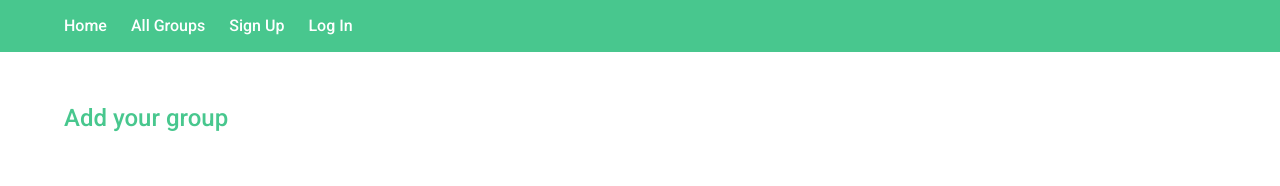
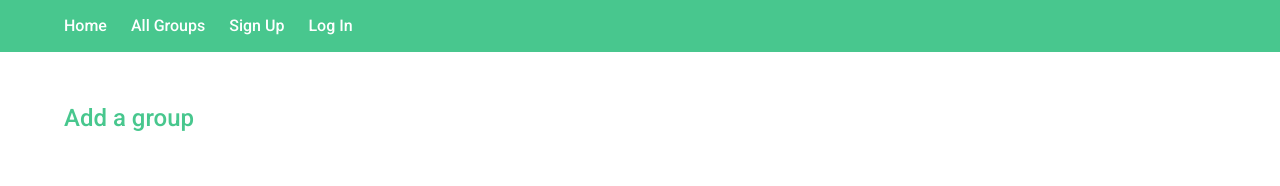
Before and after one commit to CatherineBrett/project-4-frontend, a React (Vite) app: page /add-group in a window 1280 px wide. Shown: the top 186 px of the page. Built offline with nearby package versions, Linux system fonts and the light colour scheme; no server answers.

Commit message:
Adds error handling to Add a Group

```diff
--- a/src/components/AddGroup.tsx
+++ b/src/components/AddGroup.tsx
@@ -26,11 +26,14 @@ function AddGroup() {
     categories: [],
   });
 
+  const [errorData, setErrorData] = useState("");
+
   function handleChange(e: any) {
     const fieldName = e.target.name;
     const newFormData = structuredClone(formData);
     newFormData[fieldName as keyof typeof formData] = e.target.value;
     setFormData(newFormData);
+    setErrorData("");
   }
 
   function handleCheckboxChange(e: any) {
@@ -47,22 +50,23 @@ function AddGroup() {
   }
 
   async function handleSubmit(e: SyntheticEvent) {
+    try {
       e.preventDefault();
-    if (formData.categories.length < 1) {
-      return
-    }
       const token = localStorage.getItem("token");
       const resp = await axios.post(`${baseUrl}/groups`, formData, {
         headers: { Authorization: `Bearer ${token}` },
       });
       const groupId = resp.data.id;
       navigate(`/groups/${groupId}`);
+    } catch (e: any) {
+      setErrorData(e.response.data.message);
+    }
   }
 
   return (
     <div className="section">
       <div className="container">
-        <h1 className="has-text-success is-size-4 mb-6">Add your group</h1>
+        <h1 className="has-text-success is-size-4 mb-6">Add a group</h1>
         <form onSubmit={handleSubmit}>
           <div className="field">
             <label htmlFor="name" className="label">
@@ -115,8 +119,8 @@ function AddGroup() {
           </div>
           <div className="mb-5 mt-5">
             <p className="label">
-              Please select the categories that best describe your
-              group's activities
+              Please select the categories that best describe your group's
+              activities
             </p>
             <div>
               <label className="checkbox mr-4">
@@ -242,6 +246,9 @@ function AddGroup() {
                 required
               />
             </div>
+            {errorData && (
+              <p className="has-text-danger mt-2 is-size-7">{errorData}</p>
+            )}
           </div>
           <button className="button has-background-success has-text-white">
             Submit
--- a/src/components/Navbar.tsx
+++ b/src/components/Navbar.tsx
@@ -40,7 +40,7 @@ function Navbar({ user, setUser }: INavbarProps) {
               )}
               {user && (
                 <Link to="/add-group" className="navbar-item">
-                  Add Your Group
+                  Add a Group
                 </Link>
               )}
               {user && (user.username !== "adminuser") && (
```
Lines whose indentation alone changed are shown as unchanged.
